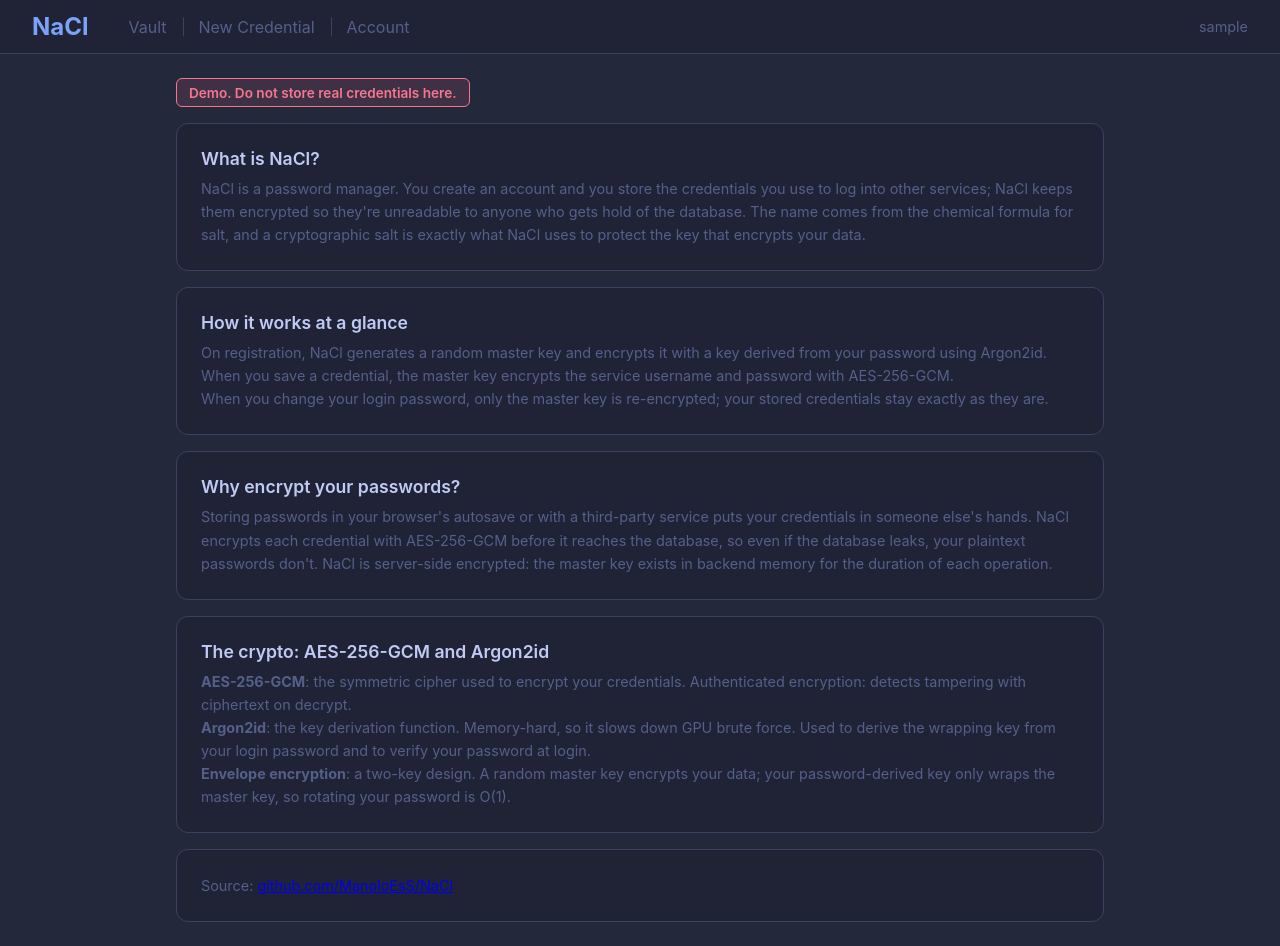
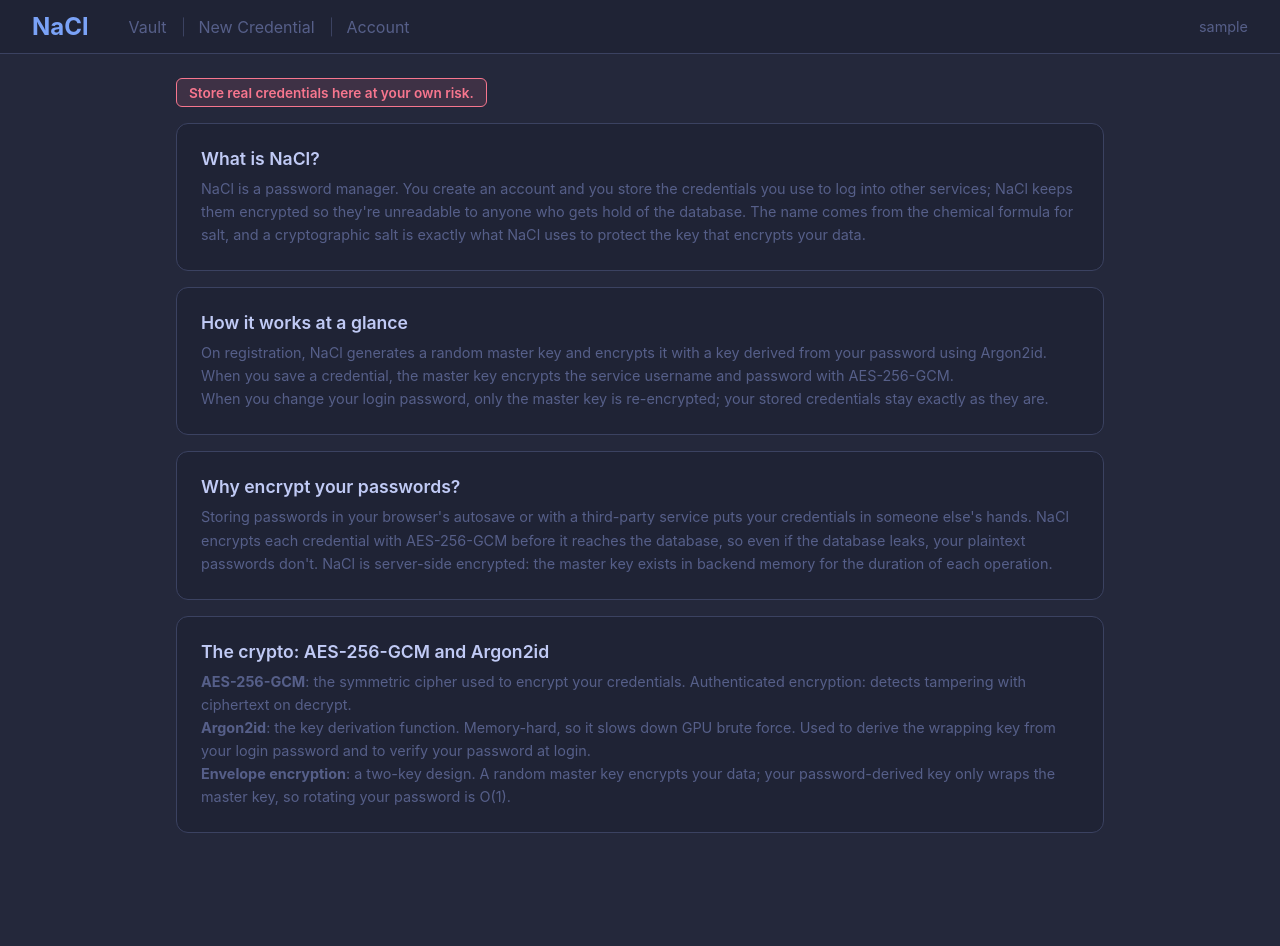
Before and after one commit to ManoloEsS/NaCl, a React (Vite) app in the folder nacl_frontend/: page /dash in a window 1280 px wide. After the commit the page ends 857 px from the top, so only its background shows below. Built offline with nearby package versions, Linux system fonts and the light colour scheme; sample sign-in values are in the browser's storage; a web font is replaced by a local one.

Commit message:
fix: remove demo changes
-demo changes live in render-demo branch now

```diff
--- a/nacl_frontend/src/components/LoginHero.tsx
+++ b/nacl_frontend/src/components/LoginHero.tsx
@@ -8,15 +8,6 @@ export const LoginHero = () => {
         from your login password with Argon2id. When you change your password,
         only the master key is re-encrypted; your stored credentials stay
         untouched.
-        <br />
-        <br />
-        <br />
-        <h2>Explore the demo</h2>
-        <p>
-          <strong>Username: </strong>Test_user
-          <br />
-          <strong>Password: </strong>hashandeggs
-        </p>
       </p>
     </div>
   )
--- a/nacl_frontend/src/pages/Dashboard.tsx
+++ b/nacl_frontend/src/pages/Dashboard.tsx
@@ -5,7 +5,7 @@ export const Dashboard = () => {
     <Layout>
       <div className='dash-stack'>
         <div className='demo-banner'>
-          Demo. Do not store real credentials here.
+          Store real credentials here at your own risk.
         </div>
 
         <div className='card'>
@@ -62,19 +62,6 @@ export const Dashboard = () => {
             the master key, so rotating your password is O(1).
           </p>
         </div>
-
-        <div className='card'>
-          <p className='card-text'>
-            Source:{' '}
-            <a
-              href='https://github.com/ManoloEsS/NaCl'
-              target='_blank'
-              rel='noopener noreferrer'
-            >
-              github.com/ManoloEsS/NaCl
-            </a>
-          </p>
-        </div>
       </div>
     </Layout>
   )
```
